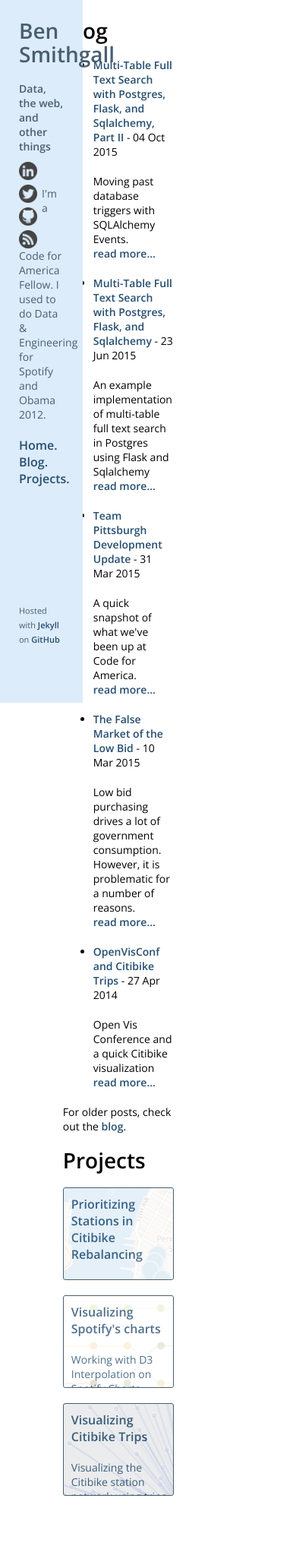
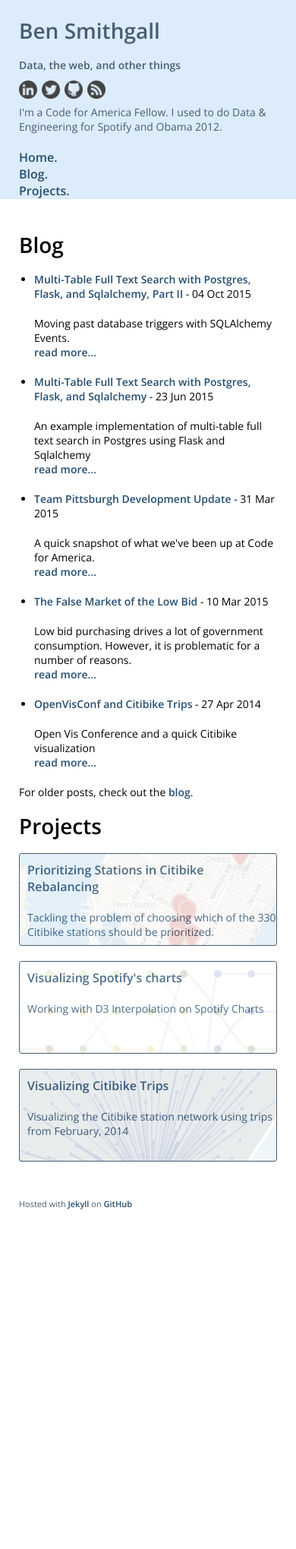
Before and after one commit to bsmithgall/bsmithgall.github.io, a Jekyll site: the page built from index.html, in a window 390 px wide. Shown: the whole page at 76% size. Built offline with Jekyll 4.4.1, drawn with Linux system fonts in a browser that asks for light colours; after the commit the page ends 1643 px from its top, so only the background shows below that.

Commit message:
added mobile styles

```diff
--- a/_layouts/layout.html
+++ b/_layouts/layout.html
@@ -7,7 +7,7 @@ layout: none
   <head>
     <meta charset="utf-8">
     <meta http-equiv="Content-Type" content="text/html; charset=UTF-8" />
-    <meta name="author" content="Ben" />
+    <meta name="author" content="Ben Smithgall" />
     <meta name="viewport" content="width=device-width, initial-scale=1, user-scalable=no">
 
     <title>{{ page.title }}</title>
@@ -43,9 +43,7 @@ layout: none
 
     </div>
 
-    <script src="/js/jquery.min.js"></script>
     <script src="/js/d3.v3.min.js"></script>
-    <script src="/js/bootstrap.min.js"></script>
     <script src="/js/scale.fix.js"></script>
     <script>
 
--- a/_sass/_base.scss
+++ b/_sass/_base.scss
@@ -98,4 +98,11 @@ footer {
   float:left;
   position:fixed;
   bottom:50px;
+
+  @media screen and (max-width: $smaller-screen) {
+    padding-top: 25px;
+    width: 100%;
+    position: relative;
+  }
+
 }
--- a/_sass/_content.scss
+++ b/_sass/_content.scss
@@ -7,6 +7,29 @@
     margin-left: $leftbox-width/1.8;
     padding-bottom: 50px;
     max-width: 50%;
+
+    @media screen and (max-width: $smaller-screen) {
+      margin-left: 0;
+      padding-left: $leftbox-left-padding;
+      padding-right: $leftbox-right-padding;
+      max-width: $leftbox-smaller-width;
+
+      ul {
+        margin-left: -20px;
+      }
+    }
+
+    @media screen and (max-width: $mobile-screen) {
+      max-width: 100%
+    }
+
   }
 
+  @media screen and (max-width: $smaller-screen) {
+    padding-left: 0;
+    padding-right: 0;
+    margin-left: 0;
+  }
+
+
 }
--- a/_sass/_leftbox.scss
+++ b/_sass/_leftbox.scss
@@ -46,6 +46,16 @@
         }
       }
     }
+
+
+    @media screen and (max-width: $smaller-screen) {
+      position: relative;
+      max-width: $leftbox-smaller-width;
+    }
+
+    @media screen and (max-width: $mobile-screen) {
+      max-width: 100%;
+    }
   }
 
   ul {
@@ -54,4 +64,10 @@
     padding-left: 0;
     font-size: 16px;
   }
+
+  @media screen and (max-width: $smaller-screen) {
+    position: relative;
+    max-width: 100%;
+  }
+
 }
--- a/css/main.scss
+++ b/css/main.scss
@@ -10,6 +10,7 @@ $light-color: #485E70;
 $overall-padding-top: 25px;
 
 $leftbox-width: 15%;
+$leftbox-smaller-width: 70%;
 $leftbox-left-padding: 25px;
 $leftbox-right-padding: 25px;
 $leftbox-padding-top: $overall-padding-top;
@@ -20,6 +21,9 @@ $content-box-top-padding: $overall-padding-top;
 $icon-height: 24px;
 $icon-container-height: $icon-height * 1.4;
 
+$mobile-screen: 480px;
+$smaller-screen: 800px;
+
 // Import partials from `sass_dir` (defaults to `_sass`)
 @import
         "pygment_trac",
```
Also changed, not shown: js/bootstrap.min.js (deleted).
